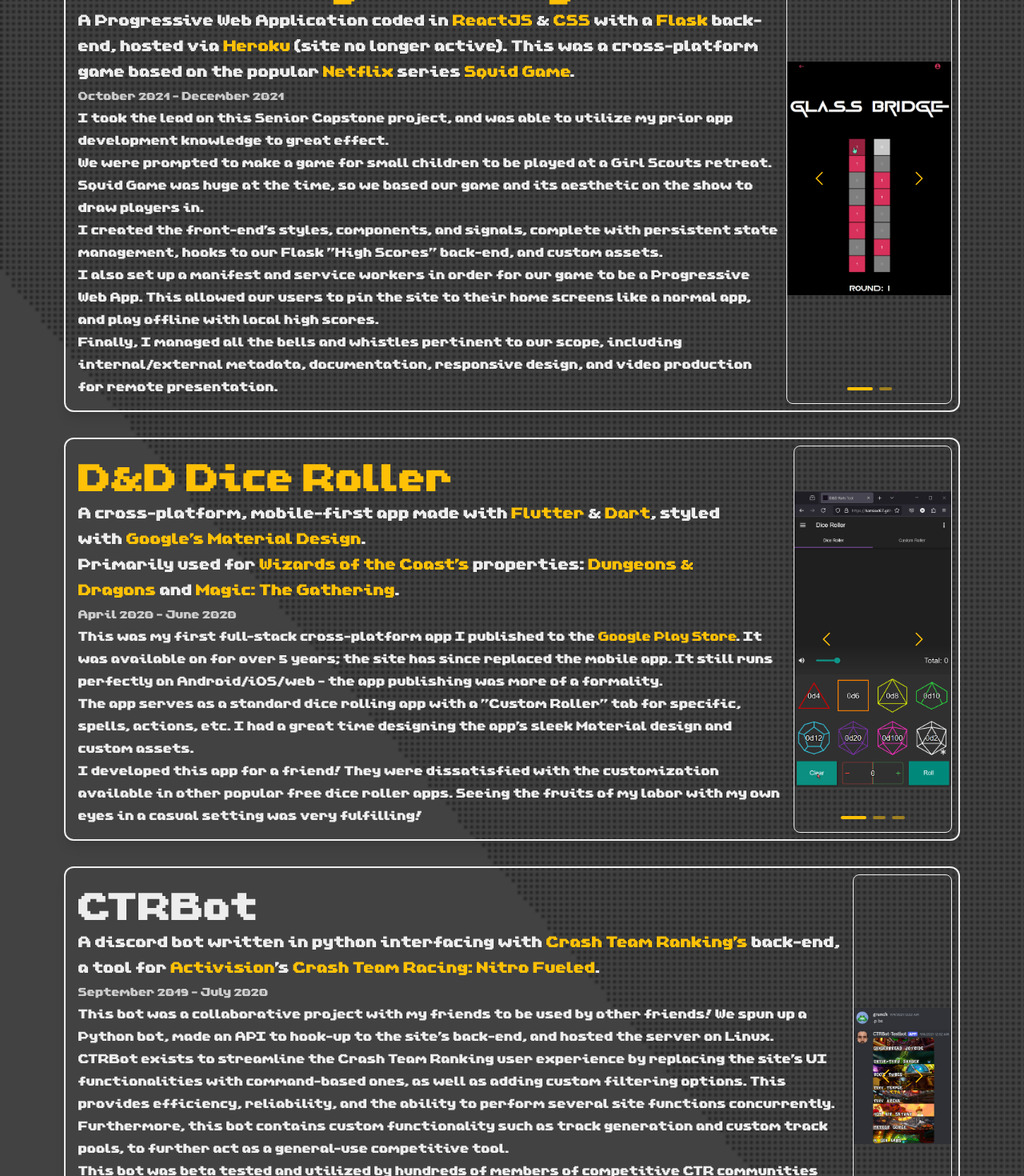
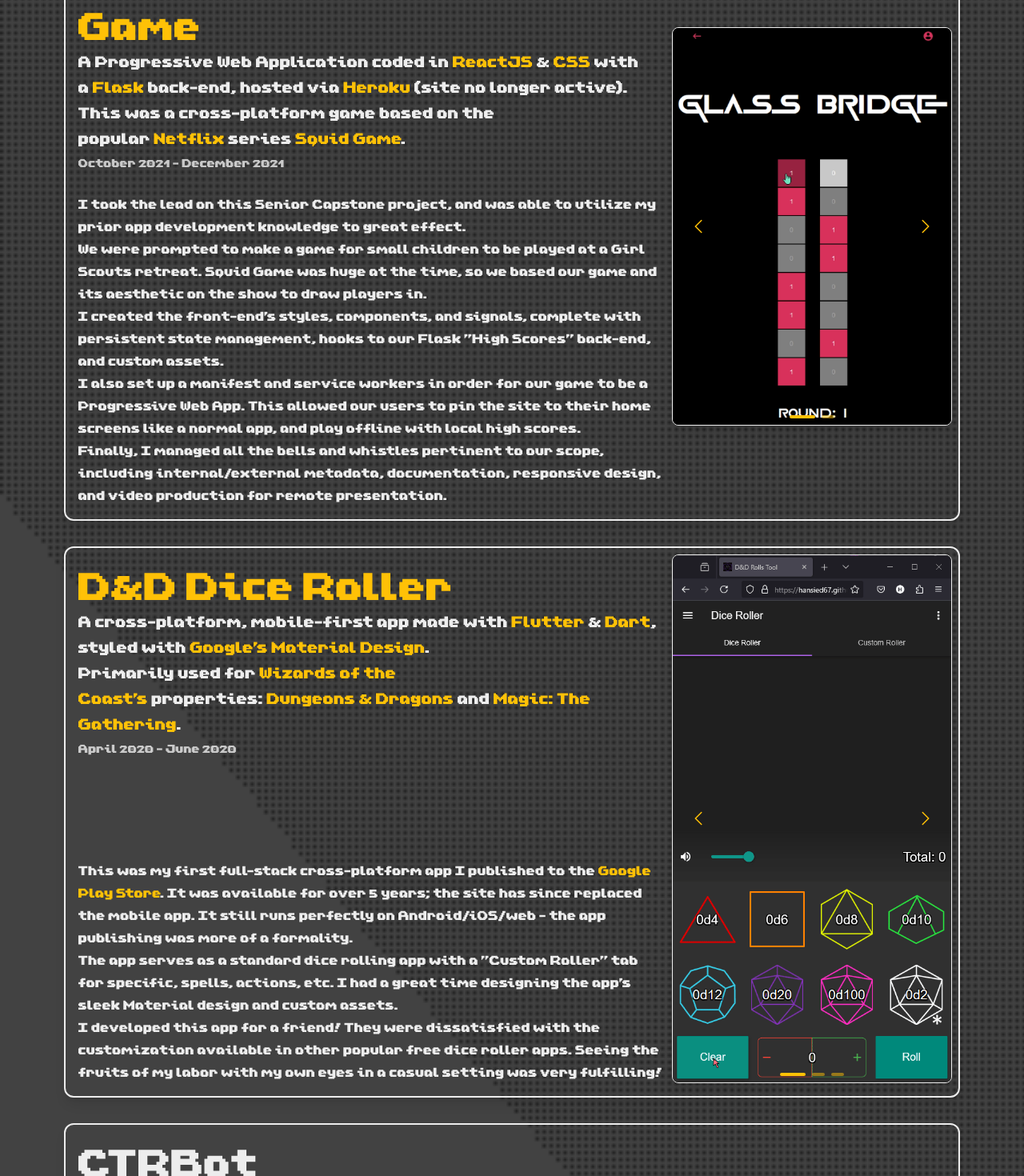
Before and after one commit to hansied67/hansied67.github.io, a Next.js app: page /portfolio in a window 1280 px wide. Shown: the part 1330-2800 px from the top of the page at 80% size. Built offline with nearby package versions, Linux system fonts and the light colour scheme.

Commit message:
TailwindCSS - chrome dev tools, Lighthouse

```diff
--- a/src/app/components/CustomCarousel/CustomCarousel.tsx
+++ b/src/app/components/CustomCarousel/CustomCarousel.tsx
@@ -18,7 +18,7 @@ export default function CustomCarousel(props: CarouselProps) {
             size="lg"
             aria-label="Carousel Back Button"
             onClick={handlePrev}
-            className="!absolute top-2/4 left-4 -translate-y-2/4 cursor-pointer"
+            className="!absolute top-2/4 left-2 -translate-y-2/4 cursor-pointer"
           >
             <svg xmlns="http://www.w3.org/2000/svg" viewBox="0 0 24 24" fill="currentColor" className="size-6">
               <path fillRule="evenodd" d="M7.72 12.53a.75.75 0 0 1 0-1.06l7.5-7.5a.75.75 0 1 1 1.06 1.06L9.31 12l6.97 6.97a.75.75 0 1 1-1.06 1.06l-7.5-7.5Z" clipRule="evenodd" />
@@ -32,7 +32,7 @@ export default function CustomCarousel(props: CarouselProps) {
             size="lg"
             aria-label="Carousel Next Button"
             onClick={handleNext}
-            className="!absolute top-2/4 !right-4 -translate-y-2/4 cursor-pointer"
+            className="!absolute top-2/4 !right-2 -translate-y-2/4 cursor-pointer"
           >
             <svg xmlns="http://www.w3.org/2000/svg" viewBox="0 0 24 24" fill="currentColor" className="size-6">
               <path fillRule="evenodd" d="M16.28 11.47a.75.75 0 0 1 0 1.06l-7.5 7.5a.75.75 0 0 1-1.06-1.06L14.69 12 7.72 5.03a.75.75 0 0 1 1.06-1.06l7.5 7.5Z" clipRule="evenodd" />
@@ -40,7 +40,7 @@ export default function CustomCarousel(props: CarouselProps) {
           </IconButton>
         )}
         navigation={({ setActiveIndex, activeIndex, length }) => (
-          <div className="absolute bottom-4 left-2/4 z-50 flex -translate-x-2/4 gap-2">
+          <div className="absolute bottom-2 left-2/4 z-50 flex -translate-x-2/4 gap-2">
             {new Array(length).fill("").map((_, i) => (
               <span
                 key={i}
--- a/src/app/components/PortfolioEntry/PortfolioEntry.tsx
+++ b/src/app/components/PortfolioEntry/PortfolioEntry.tsx
@@ -18,18 +18,19 @@ export default function PortfolioEntry(
   props: PortfolioProps) {
     return (
       <div className={props.className}>
-        <div className="flex flex-col lg:flex-row gap-2 border-2 shadow-lg rounded-xl p-2">
+        <div className="flex flex-col xl:flex-row gap-2 border-2 shadow-lg rounded-xl p-2">
           <div className="flex flex-row py-2 pl-2">
             <div className="flex flex-col">
-              <h1 className="font-bold text-lg lg:text-6xl">{props.title}</h1>
-              <h2 className="text-sm lg:text-2xl">{props.subtitle}</h2>
-              <h2 className="text-xs lg:text-lg text-[var(--foreground)]/80"><b>{props.dates}</b></h2>
-              <h2 className="flex mt-auto text-sm lg:text-xl overflow-auto">{props.description}</h2>
+              <h1 className="font-bold text-lg md:text-6xl">{props.title}</h1>
+              <h2 className="text-sm md:text-2xl">{props.subtitle}</h2>
+              <h2 className="text-xs md:text-lg text-[var(--foreground)]/80"><b>{props.dates}</b></h2>
+              <br />
+              <h2 className="mt-auto text-sm md:text-xl">{props.description}</h2>
             </div>
           </div>
           {/* Conditionally render nothing if no children, image if single child, carousel if multiple children. */}
           { !props.children ? <div /> :
-          <div className="w-3/4 lg:w-1/2 mx-auto">
+          <div className="mx-auto my-auto min-w-[350px] max-w-[350px]">
             { Children.count(props.children) !== 1 ?
             <CustomCarousel className="border-1 rounded-lg shadow-lg md:mb-2 items-center">
               {props.children}
--- a/src/app/portfolio/page.tsx
+++ b/src/app/portfolio/page.tsx
@@ -78,7 +78,6 @@ export default function Portfolio() {
             </span>}
             description={
             <span>
-              <br />
               I put in a great deal of work into this website to de-rust and improve my web development skillset after doing so much backend-heavy work professionally in the last few years. I focused heavily on a responsive UX via tailwind, custom components, and adhering to&nbsp;
               <Link
               href="https://developer.mozilla.org/en-US/"
@@ -116,14 +115,12 @@ export default function Portfolio() {
               alt="PROS Icon"
               width={200}
               height={0}
-              sizes="100vw"
               />
             </Link>}
             dates="August 2022 - September 2023"
             subtitle="Implementation Consultant II"
             description={
             <span>
-              <br />
               High-level consulting for various industries across a wealth of technologies in an agile environment. I worked closely with clients to build/iterate on UAT applications with a focus on back-end operations in&nbsp;
               <Link
               href="https://learn.microsoft.com/en-us/ssms/sql-server-management-studio-ssms"
@@ -208,9 +205,8 @@ export default function Portfolio() {
                 src="/GlassBridgeGameScreen.png"
                 title="Glass Bridge Memory Game - Game Screen (debug screenshot). Shows how the path generation, input, and round systems work."
                 alt="Glass Bridge Memory Game - Game Screen"
-                width={400}
+                width={350}
                 height={0}
-                sizes="100vw"
                 />
               </div>
               <div className='flex h-full justify-center items-center'>
@@ -218,20 +214,20 @@ export default function Portfolio() {
                 src="/GlassBridgeLoginDialogue.png"
                 title="Glass Bridge Memory Game - Login Dialogue. This Material UI dialogue is a form for creating or logging into an account, making API calls to our Flask/Heroku back-end for validation."
                 alt="Glass Bridge Memory Game - Login Dialogue"
-                width={400}
+                width={350}
                 height={0}
-                sizes="100vw"
                 />
               </div>
             </PortfolioEntry>
             <PortfolioEntry
             title={
             <span>
-              <Link
+              {/* Link -> a to prevent 404, similar to PDF error */}
+              <a
               href="https://hansdurchholz.com/flutter_dice_roller"
               target="_blank">
                 D&D Dice Roller
-              </Link>
+              </a>
             </span>}
             dates="April 2020 - June 2020"
             subtitle={
@@ -283,7 +279,7 @@ export default function Portfolio() {
               target="_blank">
                 Google Play Store
               </Link>
-              . It was available on for over 5 years; the site has since replaced the mobile app. It still runs perfectly on Android/iOS/web - the app publishing was more of a formality.
+              . It was available for over 5 years; the site has since replaced the mobile app. It still runs perfectly on Android/iOS/web - the app publishing was more of a formality.
               <br />
               The app serves as a standard dice rolling app with a &quot;Custom Roller&quot; tab for specific, spells, actions, etc. I had a great time designing the app&apos;s sleek Material design and custom assets.
               <br />
@@ -297,7 +293,6 @@ export default function Portfolio() {
                 alt="D&D Dice Roller app - Dice Roller tab gif"
                 width={350}
                 height={0}
-                sizes="100vw"
                 unoptimized
                 />
               </div>
@@ -308,7 +303,6 @@ export default function Portfolio() {
                 alt="D&D Dice Roller app - Custom Roller gif"
                 width={350}
                 height={0}
-                sizes="100vw"
                 unoptimized
                 />
               </div>
@@ -319,7 +313,6 @@ export default function Portfolio() {
                 alt="D&D Dice Roller app - Roll History"
                 width={350}
                 height={0}
-                sizes="100vw"
                 />
               </div>
             </PortfolioEntry>
@@ -362,9 +355,8 @@ export default function Portfolio() {
                 src="/CTRBot%20SC1.png"
                 title="A screenshot of a Discord Chat window between a user and CTRBot, showcasing track generation. The bot outputs an image of a set amount of tracks with their names using CTR's font, stacked horizontally. The amount of tracks and the pool of tracks to choose from are determined by the user's input."
                 alt="Discord Screenshot - CTRBot track command"
-                width={400}
+                width={350}
                 height={0}
-                sizes="100vw"
                 />
               </div>
               <div className='flex h-full justify-center items-center'>
@@ -372,9 +364,8 @@ export default function Portfolio() {
                 src="/CTRBot%20SC2.png"
                 title="A screenshot of a Discord Chat window between a user and CTRBot, showcasing the bot's aggregation and display of top track times submitted to CrashTeamRanking.com. The bot outputs a neatly formatted embedded message containing all the information and hyperlinks present on that track's leaderboard."
                 alt="Discord Screenshot - CTRBot record commands"
-                width={400}
+                width={350}
                 height={0}
-                sizes="100vw"
                 />
               </div>
             </PortfolioEntry>
@@ -490,9 +481,8 @@ export default function Portfolio() {
                 src="/MTG%20SLO.png"
                 title="MTG: Statistical Land Optimization - UI for senior capstone project"
                 alt="Screenshot of Hans's old app - MTG: Statistical Land Optimization"
-                width={400}
+                width={350}
                 height={0}
-                sizes="100vw"
                 />
               </div>
               <div className='flex h-full justify-center items-center'>
@@ -500,9 +490,8 @@ export default function Portfolio() {
                 src="/DiceRollerBeta.png"
                 title="D&D Dice Roller Mockup made with Python's UI framework 'tkinter.' Same functionality as the final Flutter app, with a much rougher visual design."
                 alt="D&D Dice Roller Mockup Python tkinter"
-                width={400}
+                width={350}
                 height={0}
-                sizes="100vw"
                 />
               </div>
             </PortfolioEntry>
```
